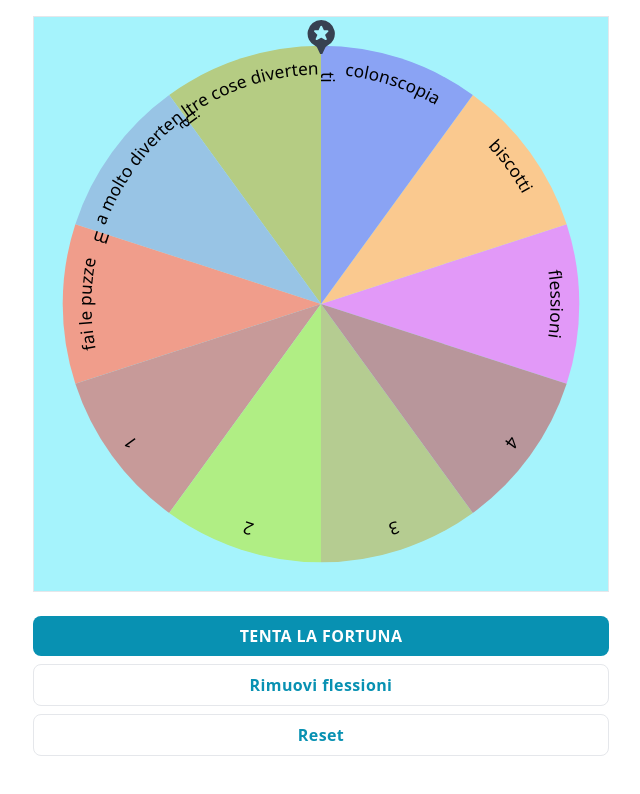
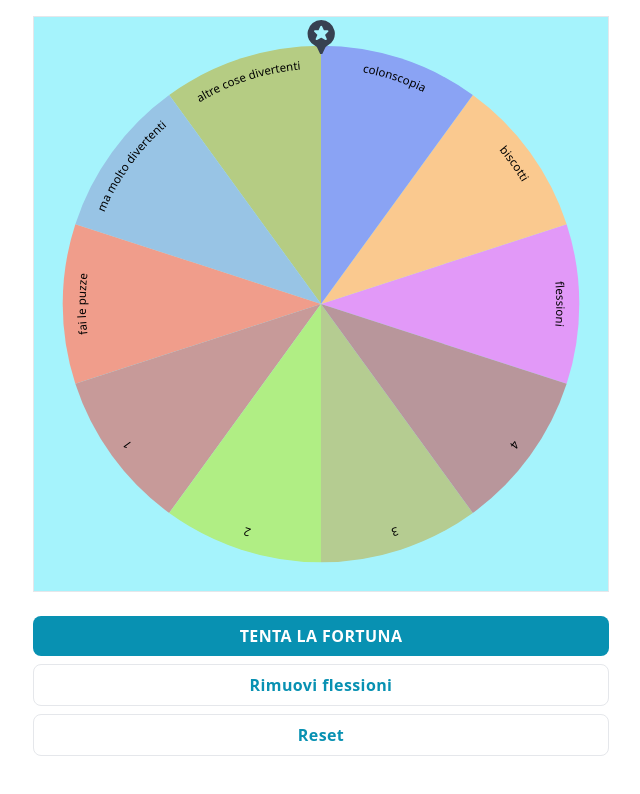
Before and after one commit to AndreaMinato/spinning-wheel, a Vue app: page / in a window 1280 px wide. Shown: the top 794 px of the page, without its empty margins (319-959 px from the left). Built offline with nearby package versions, Linux system fonts and the light colour scheme.

Commit message:
radiusFactor

```diff
--- a/src/App.vue
+++ b/src/App.vue
@@ -42,28 +42,12 @@ function getSectorPath(
   y: number,
   outerDiameter: number,
   a1: number,
-  a2: number
+  a2: number,
+  radiusFactor = 5
 ) {
   const degtorad = Math.PI / 180;
   const halfOuterDiameter = outerDiameter / 2;
-  const cr = halfOuterDiameter - 5;
-  const cx1 = Math.cos(degtorad * a2) * cr + x;
-  const cy1 = -Math.sin(degtorad * a2) * cr + y;
-  const cx2 = Math.cos(degtorad * a1) * cr + x;
-  const cy2 = -Math.sin(degtorad * a1) * cr + y;
-
-  return `M${x} ${y} ${cx1} ${cy1} A${cr} ${cr} 0 0 1 ${cx2} ${cy2}Z`;
-}
-function getReducedSectorPath(
-  x: number,
-  y: number,
-  outerDiameter: number,
-  a1: number,
-  a2: number
-) {
-  const degtorad = Math.PI / 180;
-  const halfOuterDiameter = outerDiameter / 2;
-  const cr = halfOuterDiameter - 10;
+  const cr = halfOuterDiameter - radiusFactor;
   const cx1 = Math.cos(degtorad * a2) * cr + x;
   const cy1 = -Math.sin(degtorad * a2) * cr + y;
   const cx2 = Math.cos(degtorad * a1) * cr + x;
@@ -84,11 +68,9 @@ function spinWheel() {
   );
 
   spinning.value = true;
-  //   spinner.value?.classList.add("spin-me");
 
   setTimeout(() => {
     spinning.value = false;
-    // spinner.value?.classList.remove("spin-me");
   }, 5000);
 }
 
@@ -150,12 +132,13 @@ const wheelSlices = computed(() => {
                 v-for="slice in wheelSlices"
                 :key="slice.title"
                 :d="
-                  getReducedSectorPath(
+                  getSectorPath(
                     outerDiameter / 2,
                     outerDiameter / 2,
                     outerDiameter,
                     slice.start,
-                    slice.end
+                    slice.end,
+                    9
                   )
                 "
                 :id="slice.title"
@@ -177,7 +160,7 @@ const wheelSlices = computed(() => {
             />
 
             <text
-              font-size="3px"
+              font-size="2px"
               v-for="slice in wheelSlices"
               :key="slice.title"
             >
```
